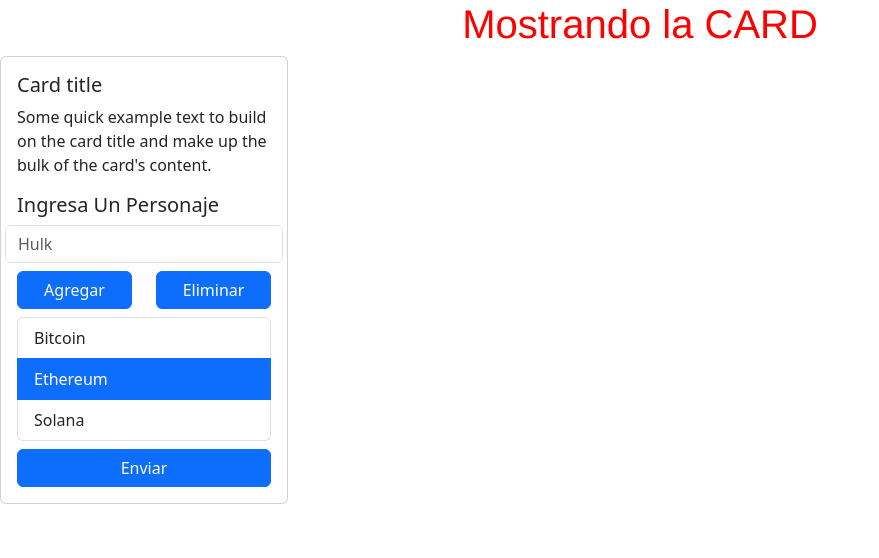
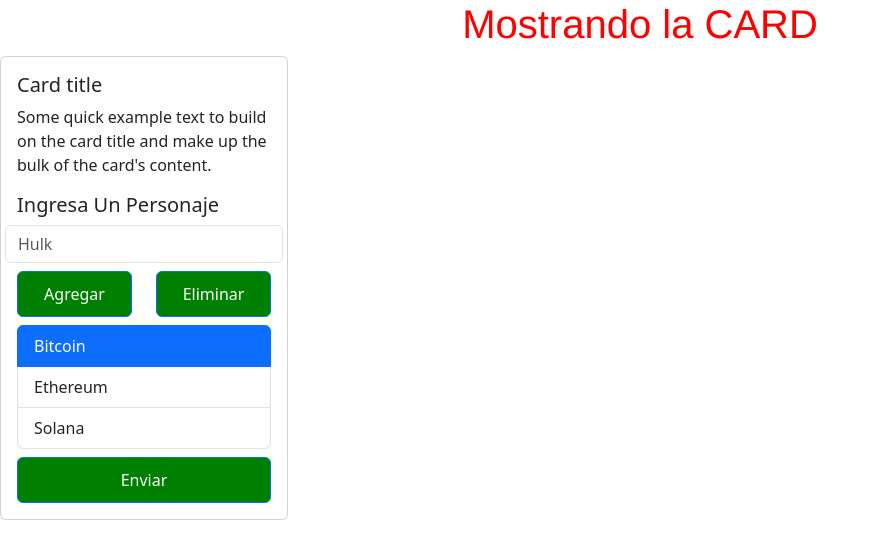
Before and after one commit to alanqp22/react_practice, a React app: page / in a window 1280 px wide. Shown: the top 558 px of the page, without its empty margins (0-879 px from the left). Built offline with nearby package versions, Linux system fonts and the light colour scheme; the HTML template or start-up script is replaced by a standard one.

Commit message:
Se mejoro la funcionalidad de adicionar y eliminarelementos de la lista,usando el hook useContext

```diff
--- a/src/App.tsx
+++ b/src/App.tsx
@@ -1,9 +1,12 @@
-import { ChangeEvent, useState } from "react";
+import { ChangeEvent, useState, createContext } from "react";
 import Button from "./components/Button";
 import Card, { BodyCard } from "./components/Card";
 import List from "./components/List";
 
+export const ItemSelectedContext = createContext(null as any);
+
 function App() {
+  const [itemSelected, setItemSelected] = useState(0);
   const [answer, setAnswer] = useState("");
   const [isLoading, setIsLoading] = useState(false);
   const [miList, setMiList] = useState(["Bitcoin", "Ethereum", "Solana"]);
@@ -15,16 +18,20 @@ function App() {
   const handleInputChange = (e: ChangeEvent<HTMLInputElement>) =>
     setAnswer(e.target.value);
   const handleClick = () => setIsLoading(!isLoading);
-  const addItem = () => answer && setMiList([...miList, answer]);
-  const delItem = () => setMiList(miList.slice(0, -1));
+  const addItem = () => {
+    answer && setMiList([...miList, answer]);
+    setAnswer("");
+  };
+  const delItem = (item: number) =>
+    setMiList(miList.filter((c, i) => i !== item));
 
   let sentence: string = "Mostrando la CARD";
   const elementos = miList.length !== 0 && (
-    <List data={miList} onSelect={handleSelect} />
+    <List data={miList} onSelect={handleSelect} onSelected={setItemSelected} />
   );
   if (sentence) {
     return (
-      <>
+      <ItemSelectedContext.Provider value={itemSelected}>
         <h1
           style={{ color: "red", fontFamily: "helvetica", textAlign: "center" }}
         >
@@ -59,7 +66,7 @@ function App() {
                   <Button
                     text="Eliminar"
                     isLoading={isLoading}
-                    onClick={() => delItem()}
+                    onClick={() => delItem(itemSelected)}
                   />
                 </div>
               </div>
@@ -72,7 +79,7 @@ function App() {
             </Card>
           </div>
         </div>
-      </>
+      </ItemSelectedContext.Provider>
     );
   }
   return <p>Hola Mundo Feliz</p>;
--- a/src/components/Button.tsx
+++ b/src/components/Button/index.tsx
@@ -1,3 +1,9 @@
+import styled from "styled-components";
+
+const MyBtn = styled.button`
+  background-color: green;
+  padding: 10px 10px;
+`;
 type buttonProps = {
   text: string;
   isLoading?: boolean;
@@ -6,13 +12,13 @@ type buttonProps = {
 
 function Button({ text, isLoading, onClick }: buttonProps) {
   return (
-    <button
+    <MyBtn
       onClick={() => onClick()}
       className={`btn btn-${isLoading ? "secondary" : "primary"} mt-2 w-100`}
       disabled={isLoading}
     >
       {isLoading ? "Cargando..." : text}
-    </button>
+    </MyBtn>
   );
 }
 
--- a/src/components/List.tsx
+++ b/src/components/List.tsx
@@ -1,14 +1,17 @@
-import { useState } from "react";
+import { useContext, Dispatch, SetStateAction } from "react";
+import { ItemSelectedContext } from "../App";
+
 type ListProps = {
   data: string[];
   onSelect?: (element: string) => void;
+  onSelected: Dispatch<SetStateAction<number>>;
 };
 
-function List({ data, onSelect }: ListProps) {
-  let [indice, setIndice] = useState(1);
+function List({ data, onSelect, onSelected }: ListProps) {
+  const itemSelected = useContext(ItemSelectedContext);
   function changeItem(index: number, element: string) {
-    setIndice(index);
     onSelect?.(element);
+    onSelected(index);
   }
   return (
     <ul className="list-group">
@@ -16,7 +19,7 @@ function List({ data, onSelect }: ListProps) {
         <li
           onClick={() => changeItem(i, item)}
           key={i}
-          className={`list-group-item ${indice == i ? "active" : ""}`}
+          className={`list-group-item ${itemSelected == i ? "active" : ""}`}
         >
           {item}
         </li>
```
Also changed, not shown: src/components/Button/Button.module.css (added).
